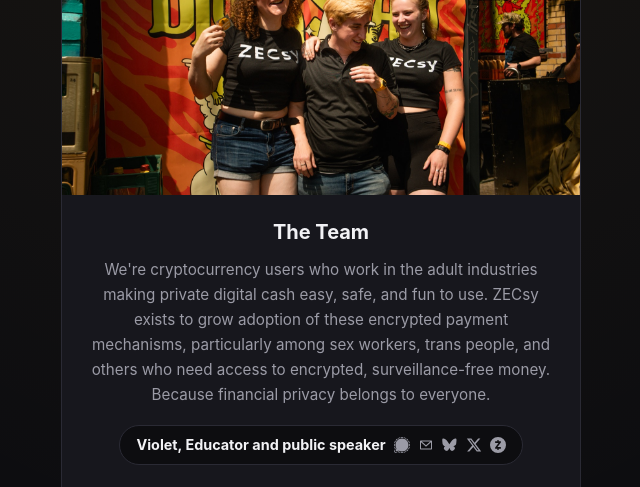
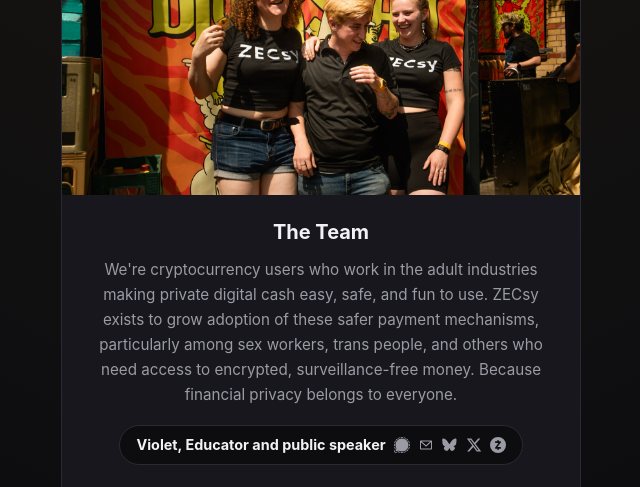
Before and after one commit to ZECsy-team/ZECsy-team.github.io, a Jekyll site: the page built from index.html, in a window 1280 px wide and 900 px high, scrolled down 400 px, cut to the strip 0-487 px from the top of the window. Shown: the whole strip, without its empty margins (319-959 px from the left). Built offline with Jekyll 4.4.1, drawn with Linux system fonts in a browser that asks for light colours.

Commit message:
Better words.

```diff
--- a/_data/team.yml
+++ b/_data/team.yml
@@ -7,7 +7,7 @@ heading: "The Team"
 vision: >-
   We're cryptocurrency users who work in the adult industries making private
   digital cash easy, safe, and fun to use. ZECsy exists to grow adoption of
-  these encrypted payment mechanisms, particularly among sex workers, trans
+  these safer payment mechanisms, particularly among sex workers, trans
   people, and others who need access to encrypted, surveillance-free money.
   Because financial privacy belongs to everyone.
 
```
